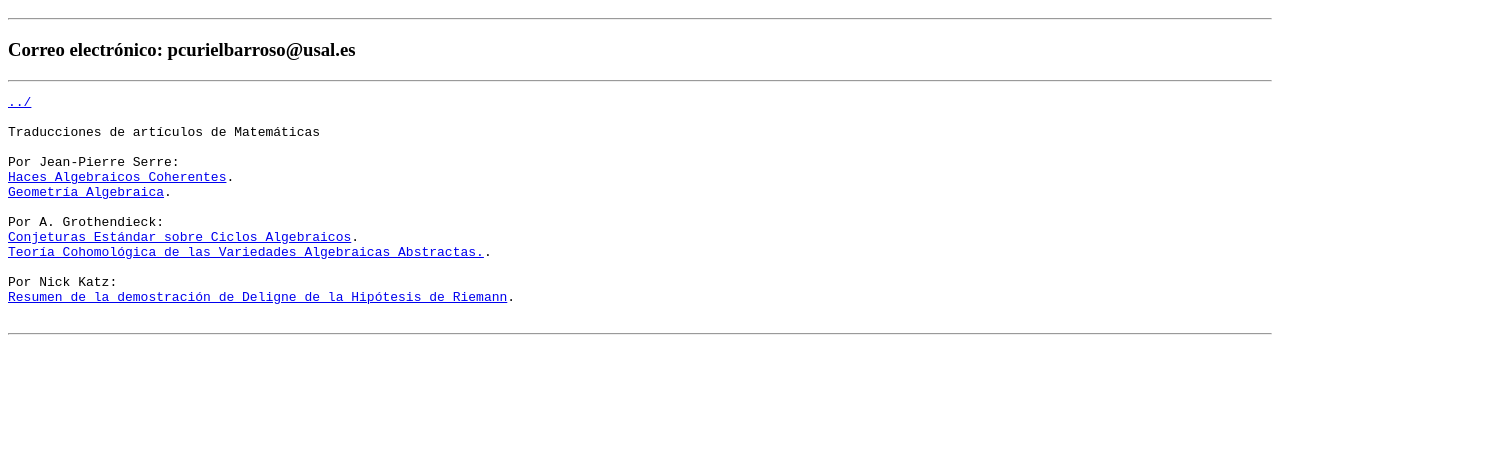
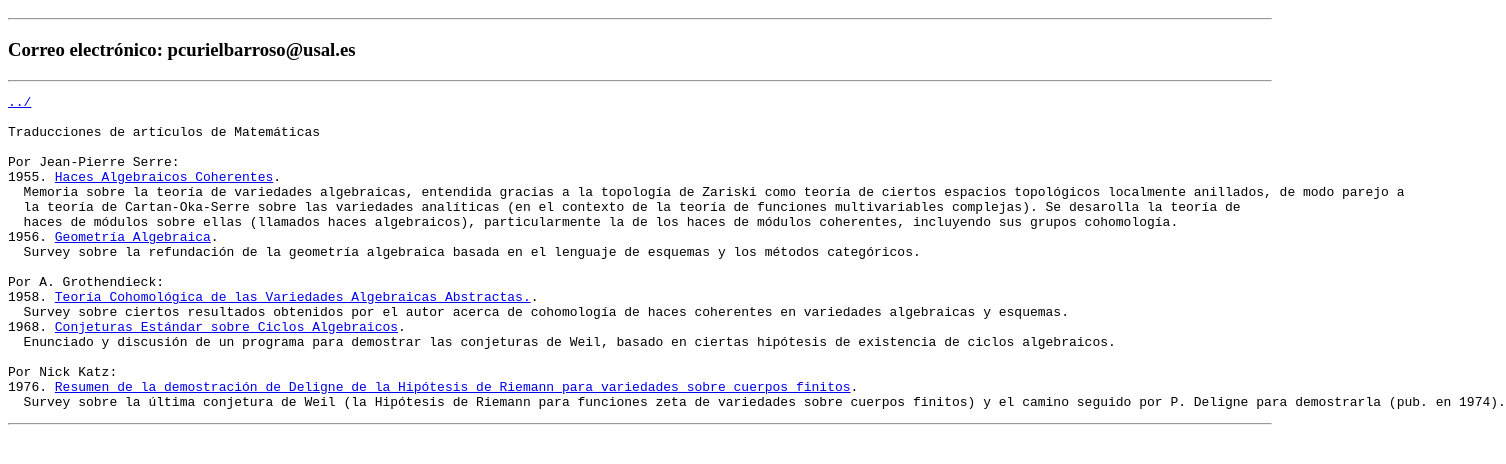
Before and after one commit to pablocuriel/pablocuriel.github.io, a plain HTML site: page index.html in a window 1280 px wide. Shown: the part 48-512 px from the top of the page, 1506 px wide, since content can reach past the window. Drawn offline with Linux system fonts and the light colour scheme.

Commit message:
Update index.html

```diff
--- a/index.html
+++ b/index.html
@@ -8,15 +8,21 @@
 Traducciones de artículos de Matemáticas
 
 Por Jean-Pierre Serre:
-<a href="Haces_Algebraicos_Coherentes.pdf">Haces Algebraicos Coherentes</a>.
-<a href="Serre - Geometr_a_Algebraica.pdf">Geometría Algebraica</a>.
+1955. <a href="Haces_Algebraicos_Coherentes.pdf">Haces Algebraicos Coherentes</a>.
+  Memoria sobre la teoría de variedades algebraicas, entendida gracias a la topología de Zariski como teoría de ciertos espacios topológicos localmente anillados, de modo parejo a
+  la teoría de Cartan-Oka-Serre sobre las variedades analíticas (en el contexto de la teoría de funciones multivariables complejas). Se desarolla la teoría de
+  haces de módulos sobre ellas (llamados haces algebraicos), particularmente la de los haces de módulos coherentes, incluyendo sus grupos cohomología.
+1956. <a href="Serre - Geometr_a_Algebraica.pdf">Geometría Algebraica</a>.
+  Survey sobre la refundación de la geometría algebraica basada en el lenguaje de esquemas y los métodos categóricos.
 
 Por A. Grothendieck:
-<a href="Grothendieck - Conjeturas Estándar sobre Ciclos Algebraicos.pdf">Conjeturas Estándar sobre Ciclos Algebraicos</a>.
-<a href="Grothendieck - Teoría Cohomológica de las Variedades Algebraicas Abstractas.pdf">Teoría Cohomológica de las Variedades Algebraicas Abstractas.</a>.
+1958. <a href="Grothendieck - Teoría Cohomológica de las Variedades Algebraicas Abstractas.pdf">Teoría Cohomológica de las Variedades Algebraicas Abstractas.</a>.
+  Survey sobre ciertos resultados obtenidos por el autor acerca de cohomología de haces coherentes en variedades algebraicas y esquemas.
+1968. <a href="Grothendieck - Conjeturas Estándar sobre Ciclos Algebraicos.pdf">Conjeturas Estándar sobre Ciclos Algebraicos</a>.
+  Enunciado y discusión de un programa para demostrar las conjeturas de Weil, basado en ciertas hipótesis de existencia de ciclos algebraicos.
 
 Por Nick Katz:
-<a href="Katz___Deligne_hip__Riemann.pdf">Resumen de la demostración de Deligne de la Hipótesis de Riemann</a>.
-
+1976. <a href="Katz___Deligne_hip__Riemann.pdf">Resumen de la demostración de Deligne de la Hipótesis de Riemann para variedades sobre cuerpos finitos</a>.
+  Survey sobre la última conjetura de Weil (la Hipótesis de Riemann para funciones zeta de variedades sobre cuerpos finitos) y el camino seguido por P. Deligne para demostrarla (pub. en 1974).
 </pre><hr></body>
 </html>
```
